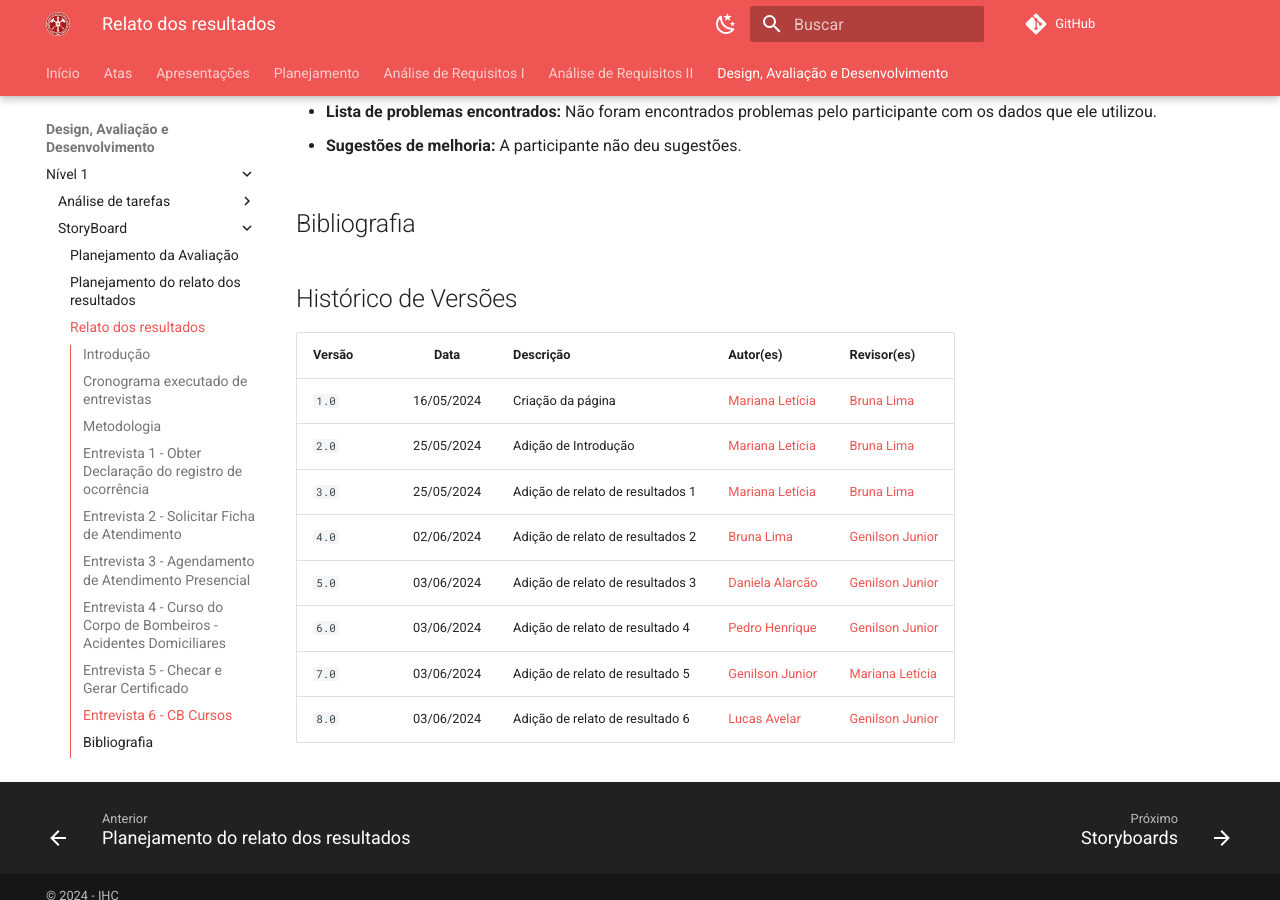
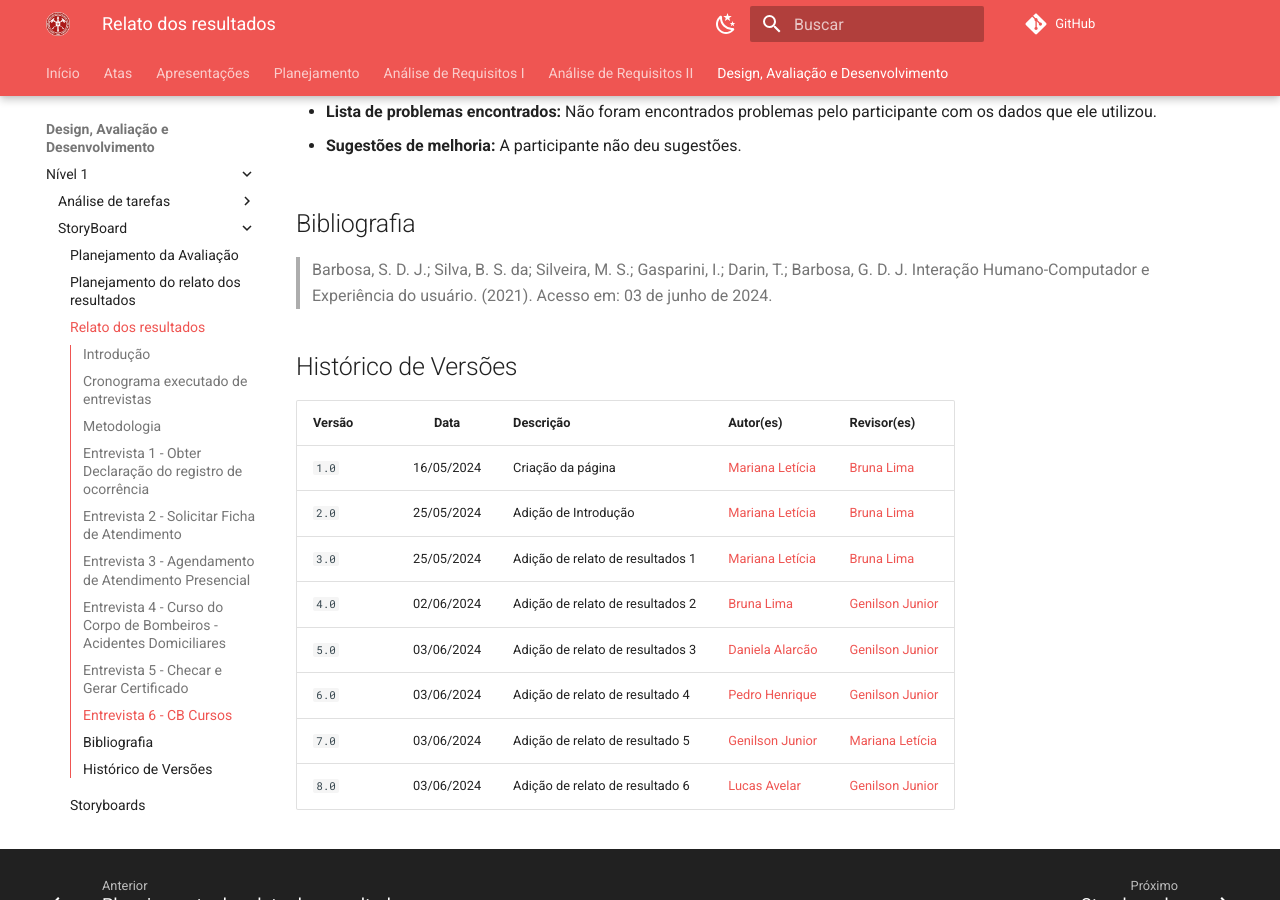
Before and after one commit to Interacao-Humano-Computador/2024.1-CBMERJ, an MkDocs documentation site: the page built from docs/design_avaliacao_desenvolvimento/nivel_1/story_board/relato_resultados.md, in a window 1280 px wide and 900 px high, scrolled down 12528 px. Built offline with MkDocs 1.6.1 and Material for MkDocs 9.7.7, drawn with Linux system fonts in a browser that asks for light colours; comment, search, counter and statistics services are not loaded.

Commit message:
adicionando bibliografia nos relatos de resultados do storyboard e da análise de tarefa

```diff
--- a/docs/design_avaliacao_desenvolvimento/nivel_1/story_board/relato_resultados.md
+++ b/docs/design_avaliacao_desenvolvimento/nivel_1/story_board/relato_resultados.md
@@ -442,7 +442,7 @@
 
 
 ## Bibliografia
-
+> Barbosa, S. D. J.; Silva, B. S. da; Silveira, M. S.; Gasparini, I.; Darin, T.; Barbosa, G. D. J. Interação Humano-Computador e Experiência do usuário. (2021). Acesso em: 03 de junho de 2024.
 
 ## Histórico de Versões
 
```
Also changed, not shown: docs/design_avaliacao_desenvolvimento/nivel_1/analise_tarefas/relato_resultados.md (+1 -1 lines), docs/design_avaliacao_desenvolvimento/nivel_2/prototipo_papel/planejamento_relato_resultados_prototipo_papel.md (+1 -1 lines).
